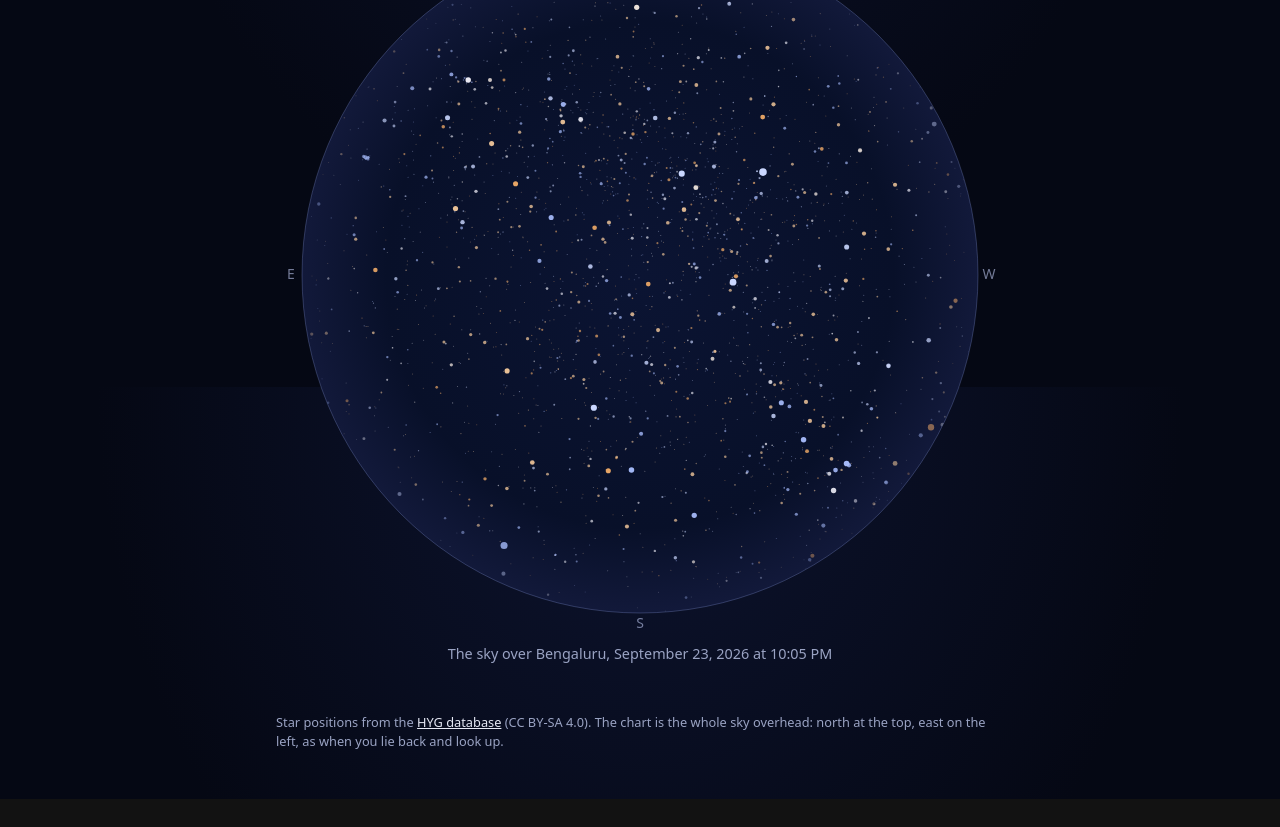
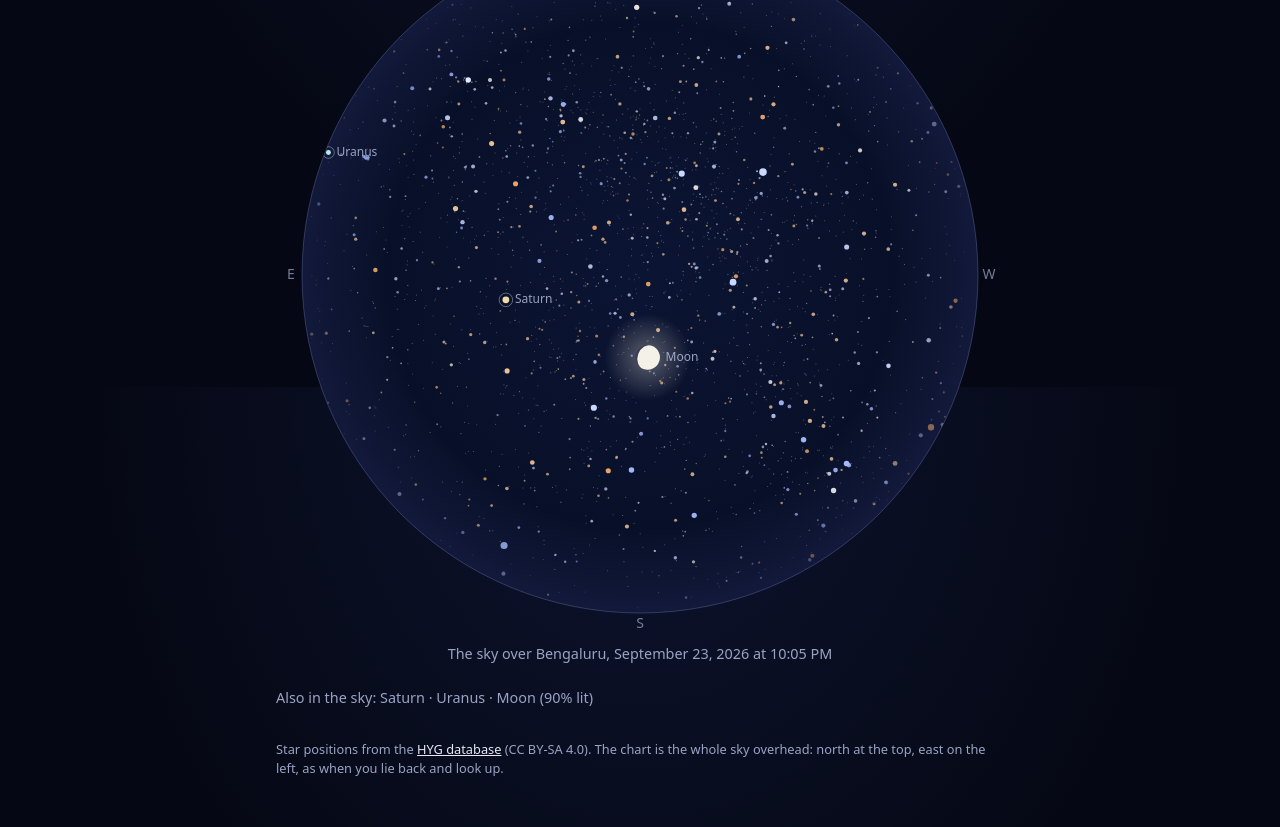
Before and after one commit to vijaya22/written-in-the-stars, a website built with Vite: page index.html in a window 1280 px wide. Shown: the part 413-1240 px from the top of the page. Before the commit the page ends 1212 px from the top, so only its background shows below. Built offline with nearby package versions, Linux system fonts and the light colour scheme.

Commit message:
added plantes

```diff
--- a/src/astro.ts
+++ b/src/astro.ts
@@ -1,5 +1,7 @@
 // Minimal positional astronomy: where is each catalog star in the observer's sky?
 // Precision is ~0.5° (no precession/nutation/refraction), plenty for drawing.
+
+import type { Body } from "./ephemeris.ts";
 
 export type CatalogStar = [ra: number, dec: number, mag: number, ci: number, name: string];
 
@@ -27,30 +29,74 @@ export function localSiderealTime(date: Date, lonDeg: number): number {
   return (((gmst + lonDeg) % 360) + 360) % 360;
 }
 
+/** Altitude/azimuth (degrees) of a J2000 RA (hours) / Dec (degrees). */
+function horizontal(ra: number, dec: number, lstDeg: number, latDeg: number) {
+  const ha = (lstDeg - ra * 15) * RAD;
+  const sinLat = Math.sin(latDeg * RAD), cosLat = Math.cos(latDeg * RAD);
+  const sinDec = Math.sin(dec * RAD), cosDec = Math.cos(dec * RAD);
+  const alt = Math.asin(sinLat * sinDec + cosLat * cosDec * Math.cos(ha)) / RAD;
+  const az = Math.atan2(-cosDec * Math.sin(ha), sinDec * cosLat - cosDec * sinLat * Math.cos(ha)) / RAD;
+  return { alt, az: (az + 360) % 360 };
+}
+
+/** Stereographic chart: zenith at the origin, horizon at r = 1. Looking up, east is on the left. */
+function chartXY(alt: number, az: number) {
+  const r = Math.tan(((90 - alt) / 2) * RAD);
+  return { x: -r * Math.sin(az * RAD), y: -r * Math.cos(az * RAD) };
+}
+
 /** Visible stars (alt > 0) projected onto a zenith-centred stereographic chart. */
 export function visibleSky(catalog: CatalogStar[], date: Date, latDeg: number, lonDeg: number): SkyStar[] {
   const lst = localSiderealTime(date, lonDeg);
-  const sinLat = Math.sin(latDeg * RAD);
-  const cosLat = Math.cos(latDeg * RAD);
   const out: SkyStar[] = [];
-
   catalog.forEach(([ra, dec, mag, ci, name], id) => {
-    const ha = (lst - ra * 15) * RAD;
-    const sinDec = Math.sin(dec * RAD);
-    const cosDec = Math.cos(dec * RAD);
-    const sinAlt = sinLat * sinDec + cosLat * cosDec * Math.cos(ha);
-    const alt = Math.asin(sinAlt) / RAD;
+    const { alt, az } = horizontal(ra, dec, lst, latDeg);
     if (alt <= 0) return;
-    const az = Math.atan2(-cosDec * Math.sin(ha), sinDec * cosLat - cosDec * sinLat * Math.cos(ha)) / RAD;
-
-    // Stereographic: horizon maps to r = 1. Looking up, east is on the left.
-    const r = Math.tan(((90 - alt) / 2) * RAD);
-    out.push({
-      id, name, mag, ci, alt,
-      az: (az + 360) % 360,
-      x: -r * Math.sin(az * RAD),
-      y: -r * Math.cos(az * RAD),
-    });
+    out.push({ id, name, mag, ci, alt, az, ...chartXY(alt, az) });
   });
   return out;
 }
+
+export interface SkyBody extends Body {
+  alt: number;
+  az: number;
+  x: number;
+  y: number;
+  litAngle?: number; // Moon only: chart direction (radians) from the Moon toward the Sun
+}
+
+const unit = (ra: number, dec: number): [number, number, number] => [
+  Math.cos(dec * RAD) * Math.cos(ra * 15 * RAD),
+  Math.cos(dec * RAD) * Math.sin(ra * 15 * RAD),
+  Math.sin(dec * RAD),
+];
+
+/** Moon and planets above the horizon, projected like the stars. */
+export function visibleBodies(bodies: Body[], date: Date, latDeg: number, lonDeg: number): SkyBody[] {
+  const lst = localSiderealTime(date, lonDeg);
+  const out: SkyBody[] = [];
+  for (const b of bodies) {
+    let { alt, az } = horizontal(b.ra, b.dec, lst, latDeg);
+    // Seen from Earth's surface rather than its centre, the Moon sits up to ~1° lower.
+    if (b.parallaxDeg) alt -= b.parallaxDeg * Math.cos(alt * RAD);
+    if (alt <= 0) continue;
+    const body: SkyBody = { ...b, alt, az, ...chartXY(alt, az) };
+
+    if (b.sunRa !== undefined && b.sunDec !== undefined) {
+      // Step 1° from the Moon toward the Sun along the sky, and see which way that is on the chart.
+      const m = unit(b.ra, b.dec), s = unit(b.sunRa, b.sunDec);
+      const k = Math.cos(1 * RAD) - 1;
+      const dir = s.map((v, i) => v - m[i] * (m[0] * s[0] + m[1] * s[1] + m[2] * s[2]));
+      const n = Math.hypot(...dir);
+      const p = m.map((v, i) => v * (1 + k) + (dir[i] / n) * Math.sin(1 * RAD));
+      const ra = Math.atan2(p[1], p[0]) / RAD / 15;
+      const dec = Math.asin(p[2]) / RAD;
+      // Parallax shifts both points alike, so the direction uses the unshifted positions.
+      const from = horizontal(b.ra, b.dec, lst, latDeg), to = horizontal(ra, dec, lst, latDeg);
+      const p0 = chartXY(from.alt, from.az), p1 = chartXY(to.alt, to.az);
+      body.litAngle = Math.atan2(p1.y - p0.y, p1.x - p0.x);
+    }
+    out.push(body);
+  }
+  return out;
+}
--- /dev/null
+++ b/src/ephemeris.ts
@@ -0,0 +1,160 @@
+// Positions of the Moon and planets, J2000 equatorial, geocentric.
+// Planets: Keplerian elements from Standish, "Approximate Positions of the
+// Planets" (JPL, valid 1800–2050), good to a few arcminutes.
+// Moon: Paul Schlyter's method with the main perturbation terms, ~0.1°.
+
+import { julianDate } from "./astro.ts";
+
+const RAD = Math.PI / 180;
+const OBLIQUITY = 23.43928 * RAD; // J2000
+
+type Vec = [number, number, number];
+
+export interface Body {
+  name: string;
+  kind: "planet" | "moon";
+  ra: number; // hours, J2000
+  dec: number; // degrees, J2000
+  mag: number;
+  color: string;
+  illuminated?: number; // Moon only: lit fraction 0..1
+  sunRa?: number; // Moon only: where the Sun is, to orient the lit side
+  sunDec?: number;
+  parallaxDeg?: number; // Moon only: horizontal parallax
+}
+
+// a (AU), e, I, L, long. perihelion, long. ascending node (degrees); then rates per Julian century.
+type Elements = [number, number, number, number, number, number];
+const PLANETS: Record<string, [Elements, Elements]> = {
+  Mercury: [[0.38709927, 0.20563593, 7.00497902, 252.2503235, 77.45779628, 48.33076593],
+            [0.00000037, 0.00001906, -0.00594749, 149472.67411175, 0.16047689, -0.12534081]],
+  Venus:   [[0.72333566, 0.00677672, 3.39467605, 181.9790995, 131.60246718, 76.67984255],
+            [0.0000039, -0.00004107, -0.0007889, 58517.81538729, 0.00268329, -0.27769418]],
+  EMBary:  [[1.00000261, 0.01671123, -0.00001531, 100.46457166, 102.93768193, 0],
+            [0.00000562, -0.00004392, -0.01294668, 35999.37244981, 0.32327364, 0]],
+  Mars:    [[1.52371034, 0.0933941, 1.84969142, -4.55343205, -23.94362959, 49.55953891],
+            [0.00001847, 0.00007882, -0.00813131, 19140.30268499, 0.44441088, -0.29257343]],
+  Jupiter: [[5.202887, 0.04838624, 1.30439695, 34.39644051, 14.72847983, 100.47390909],
+            [-0.00011607, -0.00013253, -0.00183714, 3034.74612775, 0.21252668, 0.20469106]],
+  Saturn:  [[9.53667594, 0.05386179, 2.48599187, 49.95424423, 92.59887831, 113.66242448],
+            [-0.0012506, -0.00050991, 0.00193609, 1222.49362201, -0.41897216, -0.28867794]],
+  Uranus:  [[19.18916464, 0.04725744, 0.77263783, 313.23810451, 170.9542763, 74.01692503],
+            [-0.00196176, -0.00004397, -0.00242939, 428.48202785, 0.40805281, 0.04240589]],
+  Neptune: [[30.06992276, 0.00859048, 1.77004347, -55.12002969, 44.96476227, 131.78422574],
+            [0.00026291, 0.00005105, 0.00035372, 218.45945325, -0.32241464, -0.00508664]],
+};
+
+// Apparent magnitude from distances (AU) and phase angle α (degrees).
+const MAGNITUDE: Record<string, (r: number, delta: number, a: number) => number> = {
+  Mercury: (r, d, a) => -0.42 + 5 * Math.log10(r * d) + 0.038 * a - 0.000273 * a ** 2 + 0.000002 * a ** 3,
+  Venus: (r, d, a) => -4.4 + 5 * Math.log10(r * d) + 0.0009 * a + 0.000239 * a ** 2 - 0.00000065 * a ** 3,
+  Mars: (r, d, a) => -1.52 + 5 * Math.log10(r * d) + 0.016 * a,
+  Jupiter: (r, d, a) => -9.4 + 5 * Math.log10(r * d) + 0.005 * a,
+  Saturn: (r, d, a) => -8.88 + 5 * Math.log10(r * d) + 0.044 * a,
+  Uranus: (r, d) => -7.19 + 5 * Math.log10(r * d),
+  Neptune: (r, d) => -6.87 + 5 * Math.log10(r * d),
+};
+
+const COLORS: Record<string, string> = {
+  Mercury: "#d8c8b4", Venus: "#fff6d8", Mars: "#ff9a6b", Jupiter: "#f6e2bd",
+  Saturn: "#f0dca4", Uranus: "#b4ecf4", Neptune: "#9fb4ff", Moon: "#f4f1e8",
+};
+
+function solveKepler(M: number, e: number): number {
+  let E = M + e * Math.sin(M);
+  for (let i = 0; i < 8; i++) E -= (E - e * Math.sin(E) - M) / (1 - e * Math.cos(E));
+  return E;
+}
+
+/** Heliocentric ecliptic J2000 position (AU). */
+function heliocentric(name: string, T: number): Vec {
+  const [el, rate] = PLANETS[name];
+  const [a, e, I, L, peri, node] = el.map((v, i) => v + rate[i] * T);
+  const w = (peri - node) * RAD, O = node * RAD, inc = I * RAD;
+  const M = ((((L - peri) % 360) + 540) % 360 - 180) * RAD;
+  const E = solveKepler(M, e);
+  const xp = a * (Math.cos(E) - e), yp = a * Math.sqrt(1 - e * e) * Math.sin(E);
+  const cw = Math.cos(w), sw = Math.sin(w), cO = Math.cos(O), sO = Math.sin(O), ci = Math.cos(inc), si = Math.sin(inc);
+  return [
+    (cw * cO - sw * sO * ci) * xp + (-sw * cO - cw * sO * ci) * yp,
+    (cw * sO + sw * cO * ci) * xp + (-sw * sO + cw * cO * ci) * yp,
+    sw * si * xp + cw * si * yp,
+  ];
+}
+
+/** Ecliptic J2000 vector -> RA (hours), Dec (degrees). */
+function toEquatorial([x, y, z]: Vec): [number, number] {
+  const ye = y * Math.cos(OBLIQUITY) - z * Math.sin(OBLIQUITY);
+  const ze = y * Math.sin(OBLIQUITY) + z * Math.cos(OBLIQUITY);
+  const ra = Math.atan2(ye, x) / RAD / 15;
+  return [(ra + 24) % 24, Math.atan2(ze, Math.hypot(x, ye)) / RAD];
+}
+
+const len = (v: Vec) => Math.hypot(...v);
+const sub = (p: Vec, q: Vec): Vec => [p[0] - q[0], p[1] - q[1], p[2] - q[2]];
+const dot = (p: Vec, q: Vec) => p[0] * q[0] + p[1] * q[1] + p[2] * q[2];
+
+/** Geocentric Moon, ecliptic J2000, in Earth radii. */
+function moonVector(date: Date): Vec {
+  const d = julianDate(date) - 2451543.5;
+  const N = (125.1228 - 0.0529538083 * d) * RAD;
+  const inc = 5.1454 * RAD;
+  const w = (318.0634 + 0.1643573223 * d) * RAD;
+  const a = 60.2666, e = 0.0549;
+  const M = (115.3654 + 13.0649929509 * d) * RAD;
+  const E = solveKepler(M % (2 * Math.PI), e);
+  const xv = a * (Math.cos(E) - e), yv = a * Math.sqrt(1 - e * e) * Math.sin(E);
+  const v = Math.atan2(yv, xv);
+  let r = Math.hypot(xv, yv);
+  const xh = r * (Math.cos(N) * Math.cos(v + w) - Math.sin(N) * Math.sin(v + w) * Math.cos(inc));
+  const yh = r * (Math.sin(N) * Math.cos(v + w) + Math.cos(N) * Math.sin(v + w) * Math.cos(inc));
+  const zh = r * Math.sin(v + w) * Math.sin(inc);
+  let lon = Math.atan2(yh, xh) / RAD;
+  let lat = Math.atan2(zh, Math.hypot(xh, yh)) / RAD;
+
+  // Largest perturbations (degrees / Earth radii)
+  const Ms = (356.047 + 0.9856002585 * d) * RAD;
+  const Ls = Ms + (282.9404 + 4.70935e-5 * d) * RAD;
+  const Lm = M + w + N;
+  const D = Lm - Ls, F = Lm - N;
+  const s = Math.sin, c = Math.cos;
+  lon += -1.274 * s(M - 2 * D) + 0.658 * s(2 * D) - 0.186 * s(Ms) - 0.059 * s(2 * M - 2 * D)
+    - 0.057 * s(M - 2 * D + Ms) + 0.053 * s(M + 2 * D) + 0.046 * s(2 * D - Ms) + 0.041 * s(M - Ms)
+    - 0.035 * s(D) - 0.031 * s(M + Ms) - 0.015 * s(2 * F - 2 * D) + 0.011 * s(M - 4 * D);
+  lat += -0.173 * s(F - 2 * D) - 0.055 * s(M - F - 2 * D) - 0.046 * s(M + F - 2 * D)
+    + 0.033 * s(F + 2 * D) + 0.017 * s(2 * M + F);
+  r += -0.58 * c(M - 2 * D) - 0.46 * c(2 * D);
+
+  lon -= 3.82394e-5 * d; // ecliptic of date -> J2000 (precession)
+  const L = lon * RAD, B = lat * RAD;
+  return [r * Math.cos(B) * Math.cos(L), r * Math.cos(B) * Math.sin(L), r * Math.sin(B)];
+}
+
+export function solarSystem(date: Date): Body[] {
+  const T = (julianDate(date) - 2451545) / 36525;
+  const earth = heliocentric("EMBary", T);
+  const sun: Vec = [-earth[0], -earth[1], -earth[2]];
+  const bodies: Body[] = [];
+
+  for (const name of Object.keys(MAGNITUDE)) {
+    const helio = heliocentric(name, T);
+    const geo = sub(helio, earth);
+    const r = len(helio), delta = len(geo), R = len(earth);
+    const phase = Math.acos(Math.max(-1, Math.min(1, (r * r + delta * delta - R * R) / (2 * r * delta)))) / RAD;
+    const [ra, dec] = toEquatorial(geo);
+    bodies.push({ name, kind: "planet", ra, dec, mag: MAGNITUDE[name](r, delta, phase), color: COLORS[name] });
+  }
+
+  const moon = moonVector(date);
+  const [ra, dec] = toEquatorial(moon);
+  const [sunRa, sunDec] = toEquatorial(sun);
+  const elongation = Math.acos(dot(moon, sun) / (len(moon) * len(sun)));
+  const illuminated = (1 - Math.cos(elongation)) / 2;
+  bodies.push({
+    name: "Moon", kind: "moon", ra, dec, color: COLORS.Moon,
+    mag: -12.7, // full-Moon value; the Moon is drawn by phase, not by magnitude
+    illuminated, sunRa, sunDec,
+    parallaxDeg: Math.asin(1 / len(moon)) / RAD,
+  });
+  return bodies;
+}
--- a/src/main.ts
+++ b/src/main.ts
@@ -1,5 +1,6 @@
 import "./style.css";
-import { visibleSky, type CatalogStar, type SkyStar } from "./astro.ts";
+import { visibleBodies, visibleSky, type CatalogStar, type SkyBody, type SkyStar } from "./astro.ts";
+import { solarSystem } from "./ephemeris.ts";
 import { matchName, type NameMatch } from "./matcher.ts";
 import { renderSky } from "./render.ts";
 
@@ -33,6 +34,7 @@ const legend = $<HTMLElement>("#legend");
 
 let catalog: CatalogStar[] = [];
 let sky: SkyStar[] = [];
+let bodies: SkyBody[] = [];
 let match: NameMatch | null = null;
 let progress = 1;
 let custom: [number, number] | null = null;
@@ -72,7 +74,7 @@ function currentPlace(): Place {
 }
 
 function draw() {
-  renderSky(canvas, { sky, match, progress });
+  renderSky(canvas, { sky, bodies, match, progress });
 }
 
 function run() {
@@ -81,6 +83,8 @@ function run() {
   const when = wallTimeToDate(whenInput.value, timeZone);
   lastPlace = currentPlace();
   sky = visibleSky(catalog, when, lat, lon);
+  // Same naked-eye limit as the star catalog: Uranus sometimes makes it, Neptune never does.
+  bodies = visibleBodies(solarSystem(when), when, lat, lon).filter((b) => b.mag <= 6);
   const name = nameInput.value.trim();
   match = name ? matchName(name, sky) : null;
 
@@ -108,6 +112,14 @@ function run() {
       li.textContent = `${m.char}: no room left in tonight's sky`;
       legend.append(li);
     }
+  }
+
+  const alsoUp = bodies.map((b) => (b.kind === "moon" ? `Moon (${Math.round(100 * (b.illuminated ?? 1))}% lit)` : b.name));
+  if (alsoUp.length) {
+    const li = document.createElement("li");
+    li.className = "also";
+    li.textContent = `Also in the sky: ${alsoUp.join(" · ")}`;
+    legend.append(li);
   }
 
   // Animate the letters drawing in
--- a/src/render.ts
+++ b/src/render.ts
@@ -1,4 +1,4 @@
-import type { SkyStar } from "./astro.ts";
+import type { SkyBody, SkyStar } from "./astro.ts";
 import type { NameMatch } from "./matcher.ts";
 
 /** Rough B-V color index -> star color. */
@@ -16,13 +16,42 @@ function starRadius(mag: number): number {
   return Math.max(0.45, 3.4 - 0.55 * mag);
 }
 
+/** Moon disk with its real phase; `litAngle` points toward the Sun. */
+function drawMoon(ctx: CanvasRenderingContext2D, x: number, y: number, r: number, lit: number, litAngle: number) {
+  const glow = ctx.createRadialGradient(x, y, r * 0.8, x, y, r * 3.5);
+  glow.addColorStop(0, `rgba(240, 236, 220, ${0.08 + 0.22 * lit})`);
+  glow.addColorStop(1, "rgba(240, 236, 220, 0)");
+  ctx.fillStyle = glow;
+  ctx.beginPath();
+  ctx.arc(x, y, r * 3.5, 0, Math.PI * 2);
+  ctx.fill();
+
+  ctx.save();
+  ctx.translate(x, y);
+  ctx.rotate(litAngle);
+  ctx.fillStyle = "#3a3f52";
+  ctx.beginPath();
+  ctx.arc(0, 0, r, 0, Math.PI * 2);
+  ctx.fill();
+  // Lit limb on the Sun side (+x), closed off by the terminator ellipse.
+  ctx.fillStyle = "#f4f1e8";
+  ctx.beginPath();
+  ctx.arc(0, 0, r, -Math.PI / 2, Math.PI / 2);
+  const rx = r * Math.abs(2 * lit - 1);
+  if (lit >= 0.5) ctx.ellipse(0, 0, rx, r, 0, Math.PI / 2, (3 * Math.PI) / 2, false);
+  else ctx.ellipse(0, 0, rx, r, 0, Math.PI / 2, -Math.PI / 2, true);
+  ctx.fill();
+  ctx.restore();
+}
+
 export interface RenderState {
   sky: SkyStar[];
+  bodies: SkyBody[];
   match: NameMatch | null;
   progress: number; // 0..1, animates the letter strokes
 }
 
-export function renderSky(canvas: HTMLCanvasElement, { sky, match, progress }: RenderState) {
+export function renderSky(canvas: HTMLCanvasElement, { sky, bodies, match, progress }: RenderState) {
   const dpr = window.devicePixelRatio || 1;
   const size = canvas.clientWidth;
   if (canvas.width !== size * dpr) {
@@ -75,6 +104,31 @@ export function renderSky(canvas: HTMLCanvasElement, { sky, match, progress }: R
     ctx.fill();
   }
   ctx.globalAlpha = 1;
+
+  // Moon and planets, labelled so they can be told apart from stars
+  ctx.font = `${Math.round(11 * Math.max(1, k))}px system-ui, sans-serif`;
+  ctx.textAlign = "left";
+  for (const b of bodies) {
+    const [x, y] = px(b);
+    let r: number;
+    if (b.kind === "moon") {
+      r = 11 * k;
+      drawMoon(ctx, x, y, r, b.illuminated ?? 1, b.litAngle ?? 0);
+    } else {
+      r = Math.max(2.2, starRadius(b.mag)) * k;
+      ctx.fillStyle = b.color;
+      ctx.beginPath();
+      ctx.arc(x, y, r, 0, Math.PI * 2);
+      ctx.fill();
+      ctx.strokeStyle = "rgba(255, 255, 255, 0.35)";
+      ctx.lineWidth = 1;
+      ctx.beginPath();
+      ctx.arc(x, y, r + 3 * k, 0, Math.PI * 2);
+      ctx.stroke();
+    }
+    ctx.fillStyle = "rgba(200, 210, 240, 0.75)";
+    ctx.fillText(b.name, x + r + 5 * k, y);
+  }
   ctx.restore();
 
   if (!match) return;
--- a/src/style.css
+++ b/src/style.css
@@ -71,6 +71,7 @@ figcaption { text-align: center; color: var(--muted); font-size: 0.9rem; margin-
 #legend li { display: flex; gap: 12px; align-items: baseline; font-size: 0.9rem; color: var(--muted); }
 #legend .letter { font-family: Georgia, serif; font-size: 1.3rem; color: var(--accent); min-width: 1.2em; }
 #legend .missing { color: #d99; }
+#legend .also { margin-top: 6px; }
 
 footer { margin-top: 32px; font-size: 0.8rem; color: var(--muted); }
 footer a { color: var(--text); }
```
Also changed, not shown: scripts/check-ephemeris.ts (added, +37 -0 lines), README.md.
